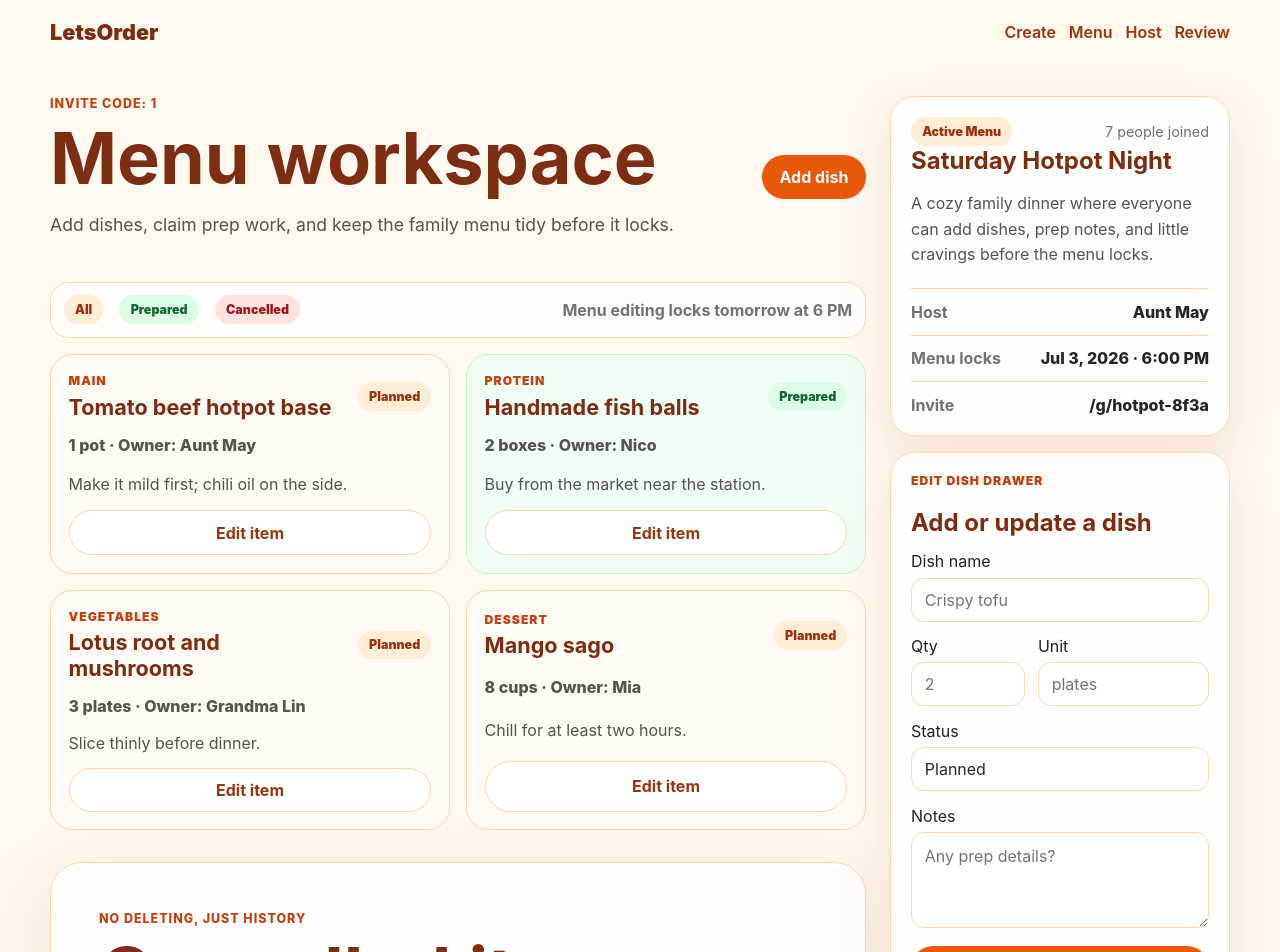
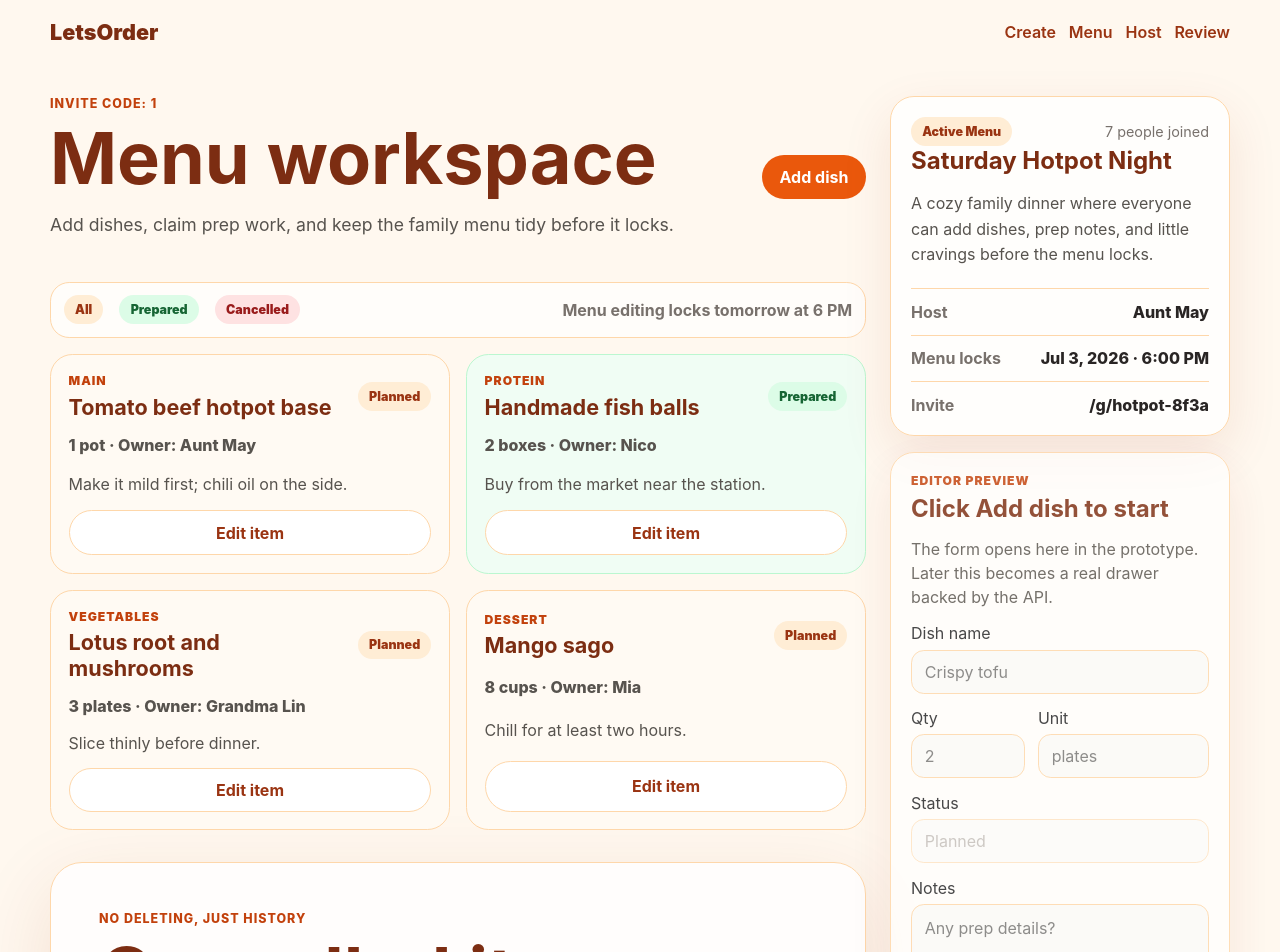
Before and after one commit to zinan-c/LetsOrder, a React (Vite) app in the folder frontend/: page /g/1/menu in a window 1280 px wide. Shown: the top 952 px of the page. Built offline with nearby package versions, Linux system fonts and the light colour scheme; no server answers.

Commit message:
Wire menu dish editor prototype

```diff
--- a/frontend/src/components/DishCard.tsx
+++ b/frontend/src/components/DishCard.tsx
@@ -10,9 +10,14 @@ const toneByStatus = {
 interface DishCardProps {
   item: MenuItem;
   readOnly?: boolean;
+  onEdit?: (item: MenuItem) => void;
 }
 
-export default function DishCard({ item, readOnly = false }: DishCardProps) {
+export default function DishCard({
+  item,
+  readOnly = false,
+  onEdit,
+}: DishCardProps) {
   return (
     <article className={`dish-card dish-card-${item.status}`}>
       <div className="dish-card-header">
@@ -27,7 +32,11 @@ export default function DishCard({ item, readOnly = false }: DishCardProps) {
       </p>
       <p className="dish-note">{item.note}</p>
       {readOnly ? null : (
-        <button className="ghost-button" type="button">
+        <button
+          className="ghost-button"
+          type="button"
+          onClick={() => onEdit?.(item)}
+        >
           Edit item
         </button>
       )}
--- a/frontend/src/pages/GatheringPage.tsx
+++ b/frontend/src/pages/GatheringPage.tsx
@@ -1,16 +1,36 @@
+import { useState } from 'react';
 import { Link, useParams } from 'react-router-dom';
 import DishCard from '../components/DishCard';
 import GatheringSummary from '../components/GatheringSummary';
 import PageCard from '../components/PageCard';
 import StatusPill from '../components/StatusPill';
 import { mockMenuItems } from '../data/mockGathering';
+import type { MenuItem } from '../types/menu';
 
 export default function GatheringPage() {
   const { inviteCode } = useParams();
+  const [editingItem, setEditingItem] = useState<MenuItem | null>(null);
+  const [isEditorOpen, setIsEditorOpen] = useState(false);
   const activeItems = mockMenuItems.filter((item) => item.status !== 'cancelled');
   const cancelledItems = mockMenuItems.filter(
     (item) => item.status === 'cancelled',
   );
+  const isEditing = Boolean(editingItem);
+
+  function openAddDish() {
+    setEditingItem(null);
+    setIsEditorOpen(true);
+  }
+
+  function openEditDish(item: MenuItem) {
+    setEditingItem(item);
+    setIsEditorOpen(true);
+  }
+
+  function closeEditor() {
+    setIsEditorOpen(false);
+    setEditingItem(null);
+  }
 
   return (
     <div className="workspace-grid">
@@ -24,7 +44,9 @@ export default function GatheringPage() {
               it locks.
             </p>
           </div>
-          <button type="button">Add dish</button>
+          <button type="button" onClick={openAddDish}>
+            Add dish
+          </button>
         </div>
 
         <div className="toolbar">
@@ -36,7 +58,7 @@ export default function GatheringPage() {
 
         <div className="dish-grid">
           {activeItems.map((item) => (
-            <DishCard item={item} key={item.id} />
+            <DishCard item={item} key={item.id} onEdit={openEditDish} />
           ))}
         </div>
 
@@ -47,7 +69,7 @@ export default function GatheringPage() {
         >
           <div className="dish-grid compact-grid">
             {cancelledItems.map((item) => (
-              <DishCard item={item} key={item.id} />
+              <DishCard item={item} key={item.id} onEdit={openEditDish} />
             ))}
           </div>
         </PageCard>
@@ -55,26 +77,68 @@ export default function GatheringPage() {
 
       <aside className="sticky-side">
         <GatheringSummary />
-        <div className="edit-drawer-preview">
-          <p className="card-kicker">Edit dish drawer</p>
-          <h2>Add or update a dish</h2>
+        <div className={`edit-drawer-preview ${isEditorOpen ? 'is-open' : ''}`}>
+          <div className="panel-header">
+            <div>
+              <p className="card-kicker">
+                {isEditorOpen ? 'Dish editor' : 'Editor preview'}
+              </p>
+              <h2>
+                {isEditorOpen
+                  ? isEditing
+                    ? 'Update this dish'
+                    : 'Add a new dish'
+                  : 'Click Add dish to start'}
+              </h2>
+            </div>
+            {isEditorOpen ? (
+              <button className="icon-button" type="button" onClick={closeEditor}>
+                ×
+              </button>
+            ) : null}
+          </div>
+          {!isEditorOpen ? (
+            <p className="dish-note">
+              The form opens here in the prototype. Later this becomes a real
+              drawer backed by the API.
+            </p>
+          ) : null}
           <label>
             Dish name
-            <input placeholder="Crispy tofu" />
+            <input
+              key={`name-${editingItem?.id ?? 'new'}`}
+              placeholder="Crispy tofu"
+              defaultValue={editingItem?.name ?? ''}
+              disabled={!isEditorOpen}
+            />
           </label>
           <div className="split-fields">
             <label>
               Qty
-              <input placeholder="2" />
+              <input
+                key={`quantity-${editingItem?.id ?? 'new'}`}
+                placeholder="2"
+                defaultValue={editingItem?.quantity ?? ''}
+                disabled={!isEditorOpen}
+              />
             </label>
             <label>
               Unit
-              <input placeholder="plates" />
+              <input
+                key={`unit-${editingItem?.id ?? 'new'}`}
+                placeholder="plates"
+                defaultValue={editingItem?.unit ?? ''}
+                disabled={!isEditorOpen}
+              />
             </label>
           </div>
           <label>
             Status
-            <select defaultValue="planned">
+            <select
+              key={`status-${editingItem?.id ?? 'new'}`}
+              defaultValue={editingItem?.status ?? 'planned'}
+              disabled={!isEditorOpen}
+            >
               <option value="planned">Planned</option>
               <option value="prepared">Prepared</option>
               <option value="cancelled">Cancelled</option>
@@ -82,9 +146,23 @@ export default function GatheringPage() {
           </label>
           <label>
             Notes
-            <textarea placeholder="Any prep details?" />
+            <textarea
+              key={`note-${editingItem?.id ?? 'new'}`}
+              placeholder="Any prep details?"
+              defaultValue={editingItem?.note ?? ''}
+              disabled={!isEditorOpen}
+            />
           </label>
-          <button type="button">Save item</button>
+          <div className="action-row">
+            <button disabled={!isEditorOpen} type="button">
+              {isEditing ? 'Save changes' : 'Add to menu'}
+            </button>
+            {isEditorOpen ? (
+              <button className="ghost-button" type="button" onClick={closeEditor}>
+                Cancel
+              </button>
+            ) : null}
+          </div>
         </div>
         <Link className="button-link secondary full-width" to={`/g/${inviteCode}/review`}>
           Open review
--- a/frontend/src/styles.css
+++ b/frontend/src/styles.css
@@ -49,6 +49,14 @@ button,
 button:disabled {
   cursor: wait;
   opacity: 0.7;
+}
+
+input:disabled,
+textarea:disabled,
+select:disabled {
+  color: #a8a29e;
+  background: #fafaf9;
+  cursor: not-allowed;
 }
 
 input,
@@ -377,6 +385,17 @@ h1 {
   background: #dc2626;
 }
 
+.icon-button {
+  width: 2rem;
+  min-height: 2rem;
+  padding: 0;
+  color: #9a3412;
+  border: 1px solid #fed7aa;
+  background: white;
+  font-size: 1.4rem;
+  line-height: 1;
+}
+
 .sticky-side {
   position: sticky;
   top: 1rem;
@@ -387,6 +406,17 @@ h1 {
 .edit-drawer-preview {
   display: grid;
   gap: 0.9rem;
+  opacity: 0.82;
+  transition:
+    opacity 160ms ease,
+    transform 160ms ease,
+    box-shadow 160ms ease;
+}
+
+.edit-drawer-preview.is-open {
+  opacity: 1;
+  transform: translateY(-2px);
+  box-shadow: 0 26px 70px rgba(154, 52, 18, 0.18);
 }
 
 .split-fields {
```
